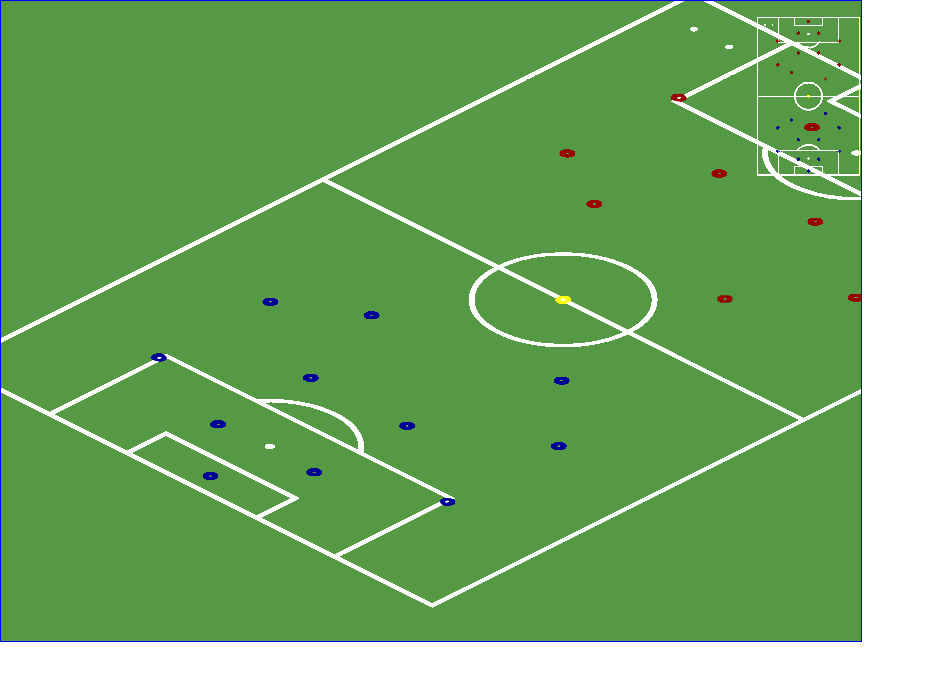
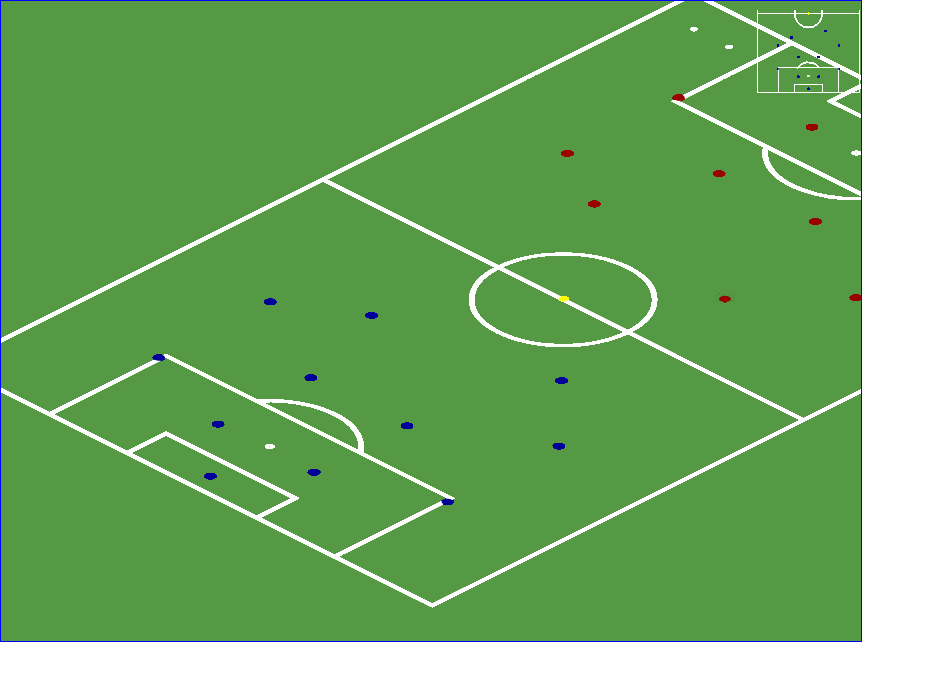
Before and after one commit to laher/fooball, a website: page index.html in a window 1280 px wide. Shown: the whole page, without its empty margins (0-925 px from the left). Drawn offline with Linux system fonts and the light colour scheme.

Commit message:
started adding some physics

```diff
--- a/Gruntfile.js
+++ b/Gruntfile.js
@@ -28,12 +28,8 @@ module.exports = function(grunt) {
       },
       dist: {
         src: '<%= concat.dist.dest %>',
-        dest: 'dist/ba-<%= pkg.name %>.min.js'
+        dest: 'dist/<%= pkg.name %>-<%= pkg.version %>.min.js'
       },
-      build: {
-        src: 'src/<%= pkg.name %>.js',
-        dest: 'build/<%= pkg.name %>.min.js'
-      }
     },
     jasmine: {
         pivotal: {
--- a/index.html
+++ b/index.html
@@ -36,18 +36,15 @@
 var ic = document.getElementById('isopitch');
 var rc = document.getElementById('radar');
 FOOBALL.init(ic, rc);
+FOOBALL.draw.drawAll();
 
-FOOBALL.draw.drawPitch(FOOBALL.radarview);
-FOOBALL.draw.drawPlayers(FOOBALL.radarview);
-FOOBALL.draw.drawBall(FOOBALL.radarview);
-
-FOOBALL.draw.isofy(FOOBALL.mainview.context);
-FOOBALL.draw.drawPitch(FOOBALL.mainview);
-FOOBALL.draw.drawPlayers(FOOBALL.mainview);
-FOOBALL.draw.drawBall(FOOBALL.mainview);
 //scrollPitch(isoctx);
 FOOBALL.then = Date.now();
 setInterval(FOOBALL.main, 1);
+
+
+
+
 function scrollPitch(ctx) {
 	xoff= 68;
 	yoff=0;
--- a/package.json
+++ b/package.json
@@ -6,12 +6,13 @@
   "author": "Am Laher <fooball@laher.net.nz>",
   "repository": {
     "type": "git",
-    "url": "git://github.com/laher/ChordialJS.git"
+    "url": "git://github.com/laher/fooball.git"
   },
   "dependencies": {
     "grunt-cli": "~0.1.9",
     "grunt": "~0.4.1",
     "grunt-contrib-clean": "~0.4.1",
+    "grunt-contrib-uglify": "~0.2.2",
     "grunt-contrib-concat": "~0.3.0",
     "grunt-contrib-jasmine": "~0.4.2",
     "grunt-contrib-jshint": "~0.5.4",
@@ -21,7 +22,6 @@
   "scripts": {
     "test": "echo \"Error: no test specified\" && exit 1"
   },
-  "repository": "",
   "keywords": [
     "javascript",
     "football",
--- a/src/fooball.js
+++ b/src/fooball.js
@@ -2,10 +2,13 @@
 
 var FOOBALL = {
 	bg : { color : '#559944' },
+	lines : { color : 'white' },
 	game : {
 		paused : true,
 		ball : {
-			xy : [0.5,0.5]
+			pos : null, // xy : [0.5,0.5]
+			speed : null,
+			dynamics : null
 		},
 		team1 : {
 			name : 'Red Rackams',
@@ -34,7 +37,28 @@ var FOOBALL = {
 			{ pos : 'st', yoffs : [0.7,0.78] }
 		]
 	},
-	mainview : {
+	newView : function (elementid, scale, xoff, yoff) {
+		return {
+			elementid : elementid,
+			scale : scale,
+			xoff : xoff,
+			yoff : -50,
+			reset : function() {
+				this.context.setTransform(this.scale,0,0,this.scale,0,0);
+				this.context.strokeStyle= FOOBALL.lines.color;
+				this.context.fillStyle= FOOBALL.bg.color;
+			},
+			transformPoint : function(xy) {
+				return [
+				this.xoff + (xy[0] * FOOBALL.measurements.pitch.width),
+				this.yoff + (xy[1] * FOOBALL.measurements.pitch.length)
+				];
+			}
+		};
+	},
+	mainview : null
+	/*
+		{
 		elementid : 'isopitch',
 		scale : 10,
 		xoff : 48,
@@ -43,9 +67,17 @@ var FOOBALL = {
 			this.context.setTransform(this.scale,0,0,this.scale,0,0);
 			this.context.strokeStyle='#FFFFFF';
 			this.context.fillStyle='#FFFFFF';
+		},
+		transformPoint : function(xy) {
+			return [
+			this.xoff + (xy[0] * FOOBALL.measurements.pitch.width),
+			this.yoff + (xy[1] * FOOBALL.measurements.pitch.length)
+			];
 		}
-	},
-	radarview : {
+	}*/
+	,
+	radarview : null
+	/*{
 		elementid : 'radar',
 		scale : 1.5,
 		xoff : 5,
@@ -55,7 +87,7 @@ var FOOBALL = {
 			this.context.strokeStyle='#FFFFFF';
 			this.context.fillStyle='#FFFFFF';
 		}
-	},
+	}*/,
 	behaviourTypes : {
 		ball : {
 			mass : 3,
@@ -122,16 +154,15 @@ FOOBALL.measurements = {
 
 FOOBALL.init = function(isocanvas, radarcanvas) {
 //set up contexts
-	//var isocanvas = document.getElementById('isopitch');
-	var isoctx = isocanvas.getContext('2d');
-	isoctx.lineWidth= 0.5;
-	FOOBALL.mainview.context = isoctx;
+	FOOBALL.mainview= this.newView('isopitch', 10, 48, -50);
+	FOOBALL.mainview.context = isocanvas.getContext('2d');
+	FOOBALL.mainview.context.lineWidth = 0.5;
 	FOOBALL.mainview.reset();
+	FOOBALL.draw.isofy(FOOBALL.mainview.context);
 
-	//var radarcanvas = document.getElementById('radar');
-	var radarctx = radarcanvas.getContext('2d');
-	radarctx.lineWidth= 0.3;
-	FOOBALL.radarview.context = radarctx;
+	FOOBALL.radarview= this.newView('isopitch', 1.5, 5, 5);
+	FOOBALL.radarview.context = radarcanvas.getContext('2d');
+	FOOBALL.radarview.context.lineWidth = 0.3;
 	FOOBALL.radarview.reset();
 
 //set up event listeners
@@ -148,8 +179,14 @@ FOOBALL.init = function(isocanvas, radarcanvas) {
 };
 
 FOOBALL.game.init = function () {
+	FOOBALL.game.ball.init();
 	FOOBALL.game.initTeam(FOOBALL.game.team1, true);
 	FOOBALL.game.initTeam(FOOBALL.game.team2, false);
+};
+
+FOOBALL.game.ball.init = function () {
+	FOOBALL.game.ball.posVector = FOOBALL.newVector(45, 0.705);
+	FOOBALL.game.ball.speedVector = FOOBALL.newVector(0, 0.5);
 };
 
 FOOBALL.game.initTeam = function(team, isUp) {
@@ -185,46 +222,126 @@ FOOBALL.main = function () {
 	FOOBALL.then = now;
 };
 
+FOOBALL.physics2d = {
+	distance : function(a, b) {
+  		return Math.sqrt( Math.pow(b[0]-a[0], 2) + Math.pow(b[1]-a[1], 2) );
+	},
+	angle : function(a, b) {
+    		return this.normalizeAngle((Math.atan2(b[1]-a[1],b[0]-a[0])*180)/Math.PI);
+	},
+	distanceFrom0 : function(a) {
+		return distance([0,0], a);
+	},
+	angleFrom0 : function(a) {
+		return angle([0,0], a);
+	},
+	normalizeAngle : function(a) {
+    		return (a+360)%360;
+	},
+	angleIsForward : function(a, isUp) {
+    		var b = this.normalizeAngle(a);
+    		if (b<=90 || b>270) {
+    		        return isUp;
+    		} else {
+            		return !isUp;
+		}
+	}
+};
+
+FOOBALL.newVector = function(angle, magnitude) {
+	return {
+		angle : angle,
+		magnitude : magnitude,
+		getXy : function() {
+			return [
+				Math.cos(this.angle * Math.PI / 180) * this.magnitude,
+				Math.sin(this.angle * Math.PI / 180) * this.magnitude,
+				];
+		},
+		setXy : function(a) {
+			this.angle = FOOBALL.physics2d.angleFrom0(a);
+			this.magnitude = FOOBALL.physics2d.distanceFrom0(a);
+		},
+		add : function(v) {
+			var s1 = this.getXy();
+			var s2 = v.getXy();
+			var s3 = [s1[0]+s2[0], s1[1]+s2[1]];
+			return FOOBALL.newVector(FOOBALL.physics2d.angleFrom0(s3),
+					FOOBALL.physics2d.distanceFrom0(s3));
+		},
+		sub : function(v) {
+			var s1 = this.getXy();
+			var s2 = v.getXy();
+			var s3 = [s1[0]-s2[0], s1[1]-s2[1]];
+			return FOOBALL.newVector(FOOBALL.physics2d.angleFrom0(s3),
+					FOOBALL.physics2d.distanceFrom0(s3));
+		},
+		//TODO mul, rmul
+		copy : function() {
+			return FOOBALL.newVector(this.angle,
+						this.magnitude);
+		},
+		normalize : function() {
+			if (this.magnitude != 0) {
+				this.magnitude = 1;
+			}
+		}
+	};
+};
+
 FOOBALL.update = function(modifier) {
 	// Update game objects
 
 	//update current player
-	var hero = FOOBALL.game.team1.players[FOOBALL.game.team1.currentPlayer];
-	if (hero != null) {
+	var currentPlayer = FOOBALL.game.team1.players[FOOBALL.game.team1.currentPlayer];
+	if (currentPlayer != null) {
 		if (FOOBALL.game.keysDown) {
+			//moving. Undraw before moving
 			//undraw current player
-			FOOBALL.mainview.context.strokeStyle = FOOBALL.bg.color;
-			FOOBALL.radarview.context.strokeStyle = FOOBALL.bg.color;
-			FOOBALL.draw.drawPlayer(FOOBALL.mainview, hero);
-			FOOBALL.draw.drawPlayer(FOOBALL.radarview, hero);
-			FOOBALL.mainview.context.strokeStyle = 'white';
-			FOOBALL.radarview.context.strokeStyle = 'white';
+			var xym= FOOBALL.mainview.transformPoint(currentPlayer.xy);
+			FOOBALL.draw.drawDisc(FOOBALL.mainview.context, [xym[0]-0.2, xym[1]-0.2], 0.9, FOOBALL.bg.color);
+			var xyr= FOOBALL.radarview.transformPoint(currentPlayer.xy);
+			FOOBALL.draw.drawDisc(FOOBALL.radarview.context, [xyr[0]-0.1, xyr[1]-0.1], 0.7, FOOBALL.bg.color);
+			//FOOBALL.radarview.context.strokeStyle = 'white';
 		}
+		//currentPlayer.angle = 0;
 		if (38 in FOOBALL.game.keysDown) { // Player holding up
-			hero.xy[1] -= hero.speed * modifier;
+			currentPlayer.xy[1] -= currentPlayer.speed * modifier;
 		}
 		if (40 in FOOBALL.game.keysDown) { // Player holding down
-			hero.xy[1] += hero.speed * modifier;
+			currentPlayer.xy[1] += currentPlayer.speed * modifier;
+			currentPlayer.angle = 0;
 		}
 		if (37 in FOOBALL.game.keysDown) { // Player holding left
-			hero.xy[0] -= hero.speed * modifier;
+			currentPlayer.xy[0] -= currentPlayer.speed * modifier;
 		}
 		if (39 in FOOBALL.game.keysDown) { // Player holding right
-			hero.xy[0] += hero.speed * modifier;
+			currentPlayer.xy[0] += currentPlayer.speed * modifier;
 		}
 	}
 
 	//update ball
+	if(FOOBALL.game.ball.speed > 0) {
+		//FOOBALL.
+	}
+
+	//TODO update AI players
 
 
-	//update AI players
+	//TODO collision detection
+	//console.log(FOOBALL.game.ball.posVector.getXy());
+	var dist= FOOBALL.physics2d.distance(currentPlayer.xy, FOOBALL.game.ball.posVector.getXy());
+	if(dist < 0.02) {
+		//console.log("HIT "+dist);
+		FOOBALL.game.ball.speedVector = currentPlayer.speedVector;
+	}
 /*
 	// Are they touching?
 	if (
-		hero.x <= (monster.x + 32)
-		&& monster.x <= (hero.x + 32)
-		&& hero.y <= (monster.y + 32)
-		&& monster.y <= (hero.y + 32)
+		currentPlayer.x <= (monster.x + 32)
+		&& monster.x <= (currentPlayer.x + 32)
+		&& currentPlayer.y <= (monster.y + 32)
+		&& monster.y <= (currentPlayer.y + 32)
 	) {
 		++monstersCaught;
 		reset();
@@ -282,31 +399,51 @@ FOOBALL.draw = {
 
 	},
 	drawBall : function(view) {
-		var ctx= view.context;
+		//var ctx= view.context;
 		//basepoint
-		var orig= ctx.strokeStyle;
-		ctx.strokeStyle = 'yellow';
-		var xy = FOOBALL.game.ball.xy;
-		//var xy = this.calcBasepoint(view.xoff, view.yoff, false, 0.5, 0, 1);
+		//var orig= ctx.strokeStyle;
+		//ctx.strokeStyle = 'yellow';
+		var xy = FOOBALL.game.ball.posVector.getXy();
+		xy= view.transformPoint(xy);
+		FOOBALL.draw.drawDisc(
+			view.context,
+			xy,
+			0.5,
+			'yellow'
+			);
+		//ctx.strokeStyle= orig;
+	},
+	drawPlayer : function(view, player, isUp, colour) {
+		//console.log(player.xy);
+		var ctx = view.context;
+		var xy= view.transformPoint(player.xy);
+		FOOBALL.draw.drawDisc(
+			ctx,
+			xy,
+			0.6,
+			colour
+			);
+	},
+	drawDisc : function(ctx, xy, radius, colour) {
+		var orig= ctx.fillStyle;
+		ctx.fillStyle= colour;
 		ctx.beginPath();
 		ctx.arc(
-				view.xoff + (xy[0] * FOOBALL.measurements.pitch.width),
-				view.yoff + (xy[1] * FOOBALL.measurements.pitch.length),
-				0.5,
-				0,
-				Math.PI * 2,
-				false);
-		ctx.stroke();
-		ctx.strokeStyle= orig;
+			xy[0],
+			xy[1],
+			radius,
+			0,
+			Math.PI * 2,
+			false);
+		ctx.fill();
+		ctx.fillStyle= orig;
 	},
-	drawPlayer : function(view, player, isUp) {
-		//console.log(player.xy);
-		var ctx = view.context;
+	drawRing : function(ctx, x, y, radius) {
 		ctx.beginPath();
 		ctx.arc(
-			view.xoff + (player.xy[0] * FOOBALL.measurements.pitch.width),
-			view.yoff + (player.xy[1] * FOOBALL.measurements.pitch.length),
-			0.5,
+			x,
+			y,
+			radius,
 			0,
 			Math.PI * 2,
 			false);
@@ -327,11 +464,11 @@ FOOBALL.draw = {
 		var orig= view.context.strokeStyle;
 		view.context.strokeStyle = FOOBALL.game.team1.color;
 		for(var i=0; i<FOOBALL.game.team1.players.length; i++) {
-			this.drawPlayer(view, FOOBALL.game.team1.players[i], true);
+			this.drawPlayer(view, FOOBALL.game.team1.players[i], true, FOOBALL.game.team1.color);
 		}
 		view.context.strokeStyle = FOOBALL.game.team2.color;
 		for(var j=0; j<FOOBALL.game.team2.players.length; j++) {
-			this.drawPlayer(view, FOOBALL.game.team2.players[j], false);
+			this.drawPlayer(view, FOOBALL.game.team2.players[j], false, FOOBALL.game.team2.color);
 		}
 		view.context.strokeStyle= orig;
 	},
```
Also changed, not shown: README.md (added).
